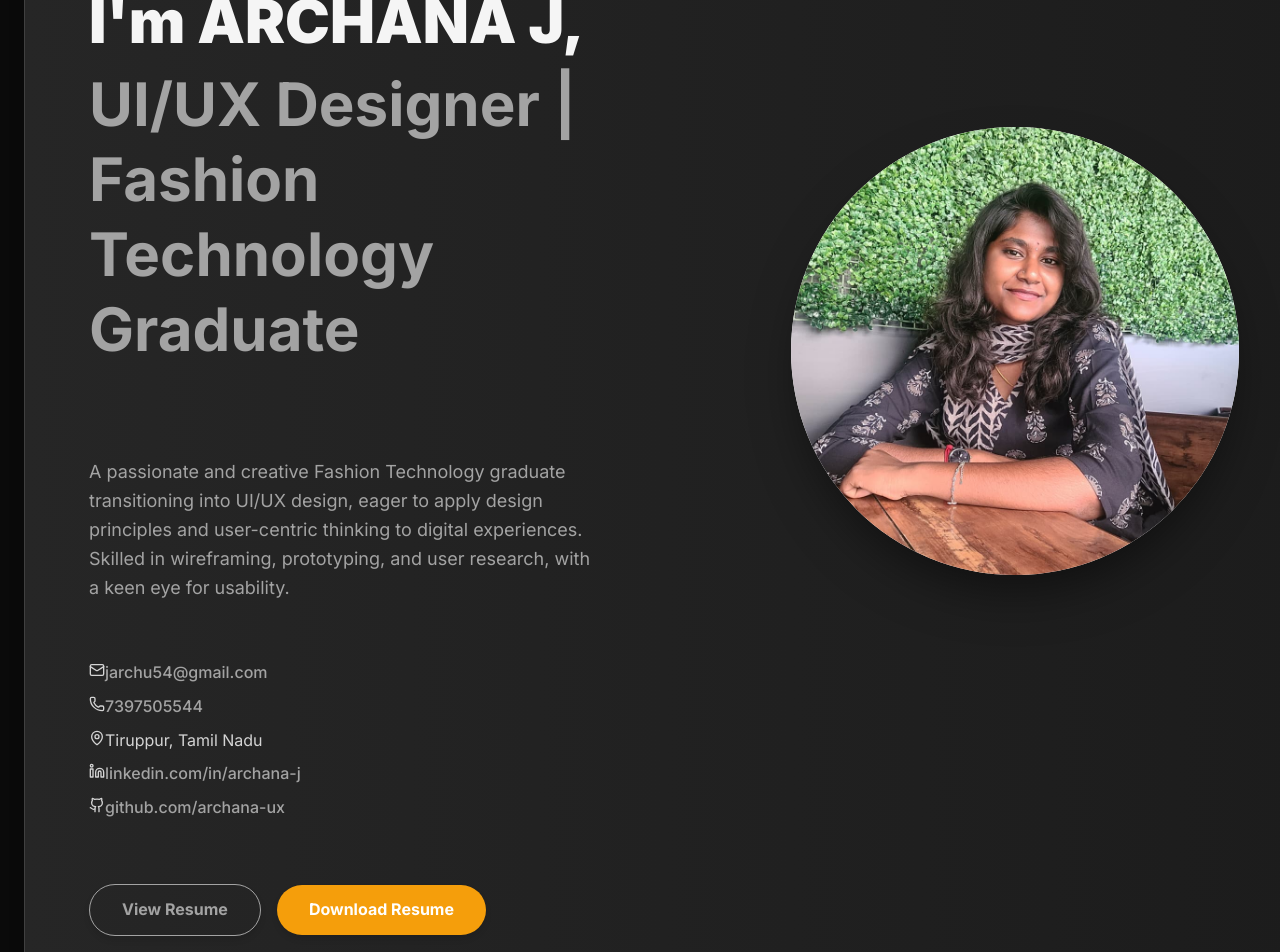
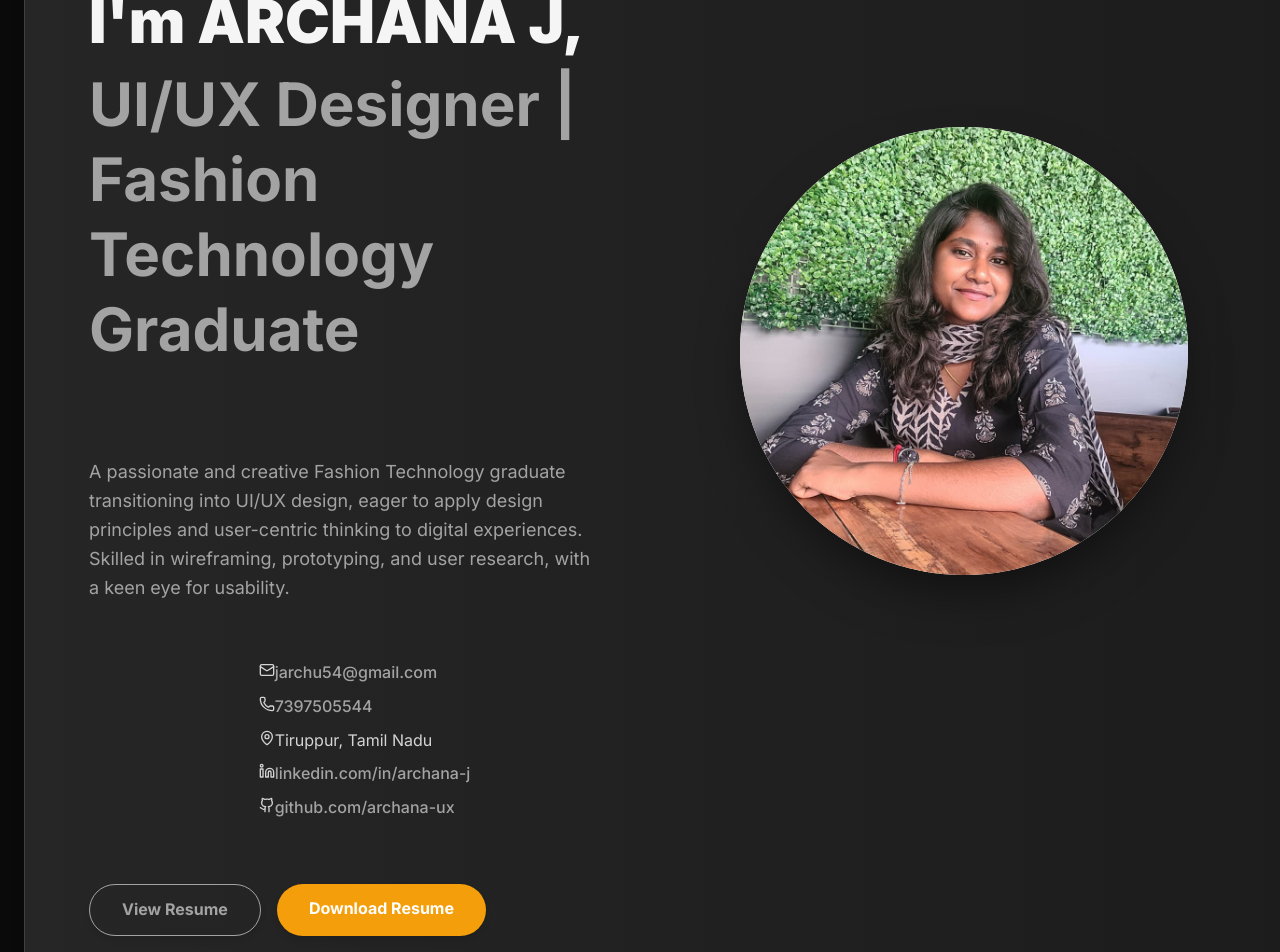
Before and after one commit to Achuprakash/Archana_portfolio, a React (Vite) app: page / in a window 1280 px wide. Shown: the part 280-1232 px from the top of the page. Built offline with nearby package versions, Linux system fonts and the light colour scheme.

Commit message:
Updated App.jsx with centering fixes.

```diff
--- a/src/App.css
+++ b/src/App.css
@@ -8,7 +8,9 @@ body {
     line-height: 1.6;
     -webkit-font-smoothing: antialiased;
     -moz-osx-font-smoothing: grayscale;
+    /* --- NEW: Prevents horizontal scroll on small screens --- */
     overflow-x: hidden;
+    min-width: 320px; /* Ensures minimum screen size support */
 }
 
 .portfolio-container {
@@ -30,7 +32,8 @@ body {
 
 @media (min-width: 768px) {
     .nav {
-    padding: 1rem 3rem;
+        /* Adjusted padding here to be consistent with the container max-width logic */
+        padding: 1rem;
     }
 }
 
@@ -40,6 +43,7 @@ body {
     justify-content: space-between;
     max-width: 80rem;
     margin: auto;
+    /* Removed padding here, relying on the .nav padding for spacing */
 }
 
 .nav-logo {
@@ -70,14 +74,15 @@ body {
 }
 
 .main-content {
-  /* Keep only the vertical padding (top and bottom) */
+    /* Vertical padding remains the same */
     padding-top: 6rem;
     padding-bottom: 3rem;
-  /* Remove horizontal padding and ensure it spans 100% of the viewport width */
     width: 100%;
 }
 
-/* --- UPDATED .container --- */
+/* ---------------------------------------------------------------------- */
+/* --- CORE RESPONSIVE CONTAINER FIX (CRITICAL) --- */
+/* ---------------------------------------------------------------------- */
 .container {
     /* Set a maximum width */
     max-width: 80rem;
@@ -85,7 +90,7 @@ body {
     margin-left: auto;
     margin-right: auto;
 
-  /* Add horizontal padding so content doesn't touch the edge on small screens */
+    /* ADDED: Standardize mobile padding - content should not touch the screen edge */
     padding-left: 1.5rem;
     padding-right: 1.5rem;
 
@@ -94,9 +99,16 @@ body {
     gap: 5rem;
 }
 
+
+/* ---------------------------------------------------------------------- */
+/* --- HERO SECTION RESPONSIVE FIXES --- */
+/* ---------------------------------------------------------------------- */
+
 .hero-section {
     position: relative;
-  padding: 2rem;
+    /* Adjusted padding to use the 1.5rem container padding implicitly */
+    padding-top: 2rem;
+    padding-bottom: 2rem;
     background: linear-gradient(to right, #262626, #1c1c1c);
     border-radius: 1.5rem;
     overflow: hidden;
@@ -106,6 +118,7 @@ body {
 
 @media (min-width: 768px) {
     .hero-section {
+        /* Restore larger padding for tablet/desktop */
         padding: 4rem;
     }
 }
@@ -114,10 +127,13 @@ body {
     display: grid;
     gap: 3rem;
     align-items: center;
+    /* NEW: Default to 1 column for mobile/tablet stacking */
+    grid-template-columns: 1fr;
 }
 
 @media (min-width: 1024px) {
     .hero-grid {
+        /* Desktop: 2 columns */
         grid-template-columns: repeat(2, 1fr);
     }
 }
@@ -133,8 +149,220 @@ body {
     font-size: 1.125rem;
     font-weight: 500;
 }
+
 /* ---------------------------------------------------------------------- */
-/* PROJECT CARD BANNER STYLING - SIMPLIFIED FOR FLEXIBILITY              */
+/* --- HERO TITLE SCALING FIX --- */
+/* ---------------------------------------------------------------------- */
+.hero-title {
+    /* NEW: Default size for small phones */
+    font-size: 2rem;
+    font-weight: 900;
+    line-height: 1.25;
+    color: #f5f5f5;
+}
+
+@media (min-width: 640px) {
+    .hero-title {
+        /* Tablet/Larger phone size */
+        font-size: 3rem;
+    }
+}
+
+@media (min-width: 768px) {
+    .hero-title {
+        /* Desktop size */
+        font-size: 3.75rem;
+    }
+}
+
+.hero-subtitle {
+    display: block;
+    margin-top: 0.5rem;
+    font-weight: 700;
+    color: #a3a3a3;
+}
+
+.hero-summary {
+    color: #a3a3a3;
+    font-size: 1.125rem;
+    line-height: 1.6;
+    max-width: 32rem;
+}
+
+/* ---------------------------------------------------------------------- */
+/* --- HERO ACTIONS (BUTTONS) RESPONSIVE FIX (CRITICAL) --- */
+/* ---------------------------------------------------------------------- */
+.hero-actions {
+    display: flex;
+    /* NEW: Stack buttons vertically by default */
+    flex-direction: column;
+    gap: 1rem;
+    padding-top: 1rem;
+}
+
+/* NEW: Force buttons to be full width when stacked */
+.hero-actions .btn {
+    width: 100%;
+    text-align: center;
+}
+
+@media (min-width: 640px) {
+    .hero-actions {
+        /* Resume horizontal layout on tablet/desktop */
+        flex-direction: row;
+    }
+    .hero-actions .btn {
+        /* Allow buttons to resume natural width */
+        width: auto;
+    }
+}
+
+.btn {
+    font-weight: 700;
+    padding: 0.75rem 2rem;
+    border-radius: 9999px;
+    box-shadow: 0 4px 6px rgba(0, 0, 0, 0.1);
+    transition: all 0.3s ease;
+}
+
+.btn-primary {
+    background-color: #f59e0b;
+    color: white;
+}
+
+.btn-primary:hover {
+    background-color: #d97706;
+}
+
+.btn-secondary {
+    background-color: transparent;
+    border: 1px solid #a3a3a3;
+    color: #a3a3a3;
+}
+
+.btn-secondary:hover {
+    border-color: white;
+    color: white;
+}
+
+.hero-image-container {
+    position: relative;
+    /* Center image horizontally on mobile/tablet */
+    display: flex;
+    justify-content: center;
+}
+
+@media (min-width: 1024px) {
+    .hero-image-container {
+        /* Align to the right on desktop grid */
+        justify-content: flex-end;
+    }
+}
+
+/* ---------------------------------------------------------------------- */
+/* --- HERO IMAGE SCALING FIX (CRITICAL) --- */
+/* ---------------------------------------------------------------------- */
+.hero-image-wrapper {
+    position: relative;
+    width: 100%;
+    /* NEW: Smaller max width for mobile */
+    max-width: 18rem;
+    aspect-ratio: 1 / 1;
+    background-color: white;
+    border-radius: 9999px;
+    overflow: hidden;
+    box-shadow: 0 25px 50px -12px rgba(0, 0, 0, 0.5);
+    /* NEW: Ensure it is centered within its flex container */
+    margin-left: auto;
+    margin-right: auto;
+}
+
+@media (min-width: 768px) {
+    .hero-image-wrapper {
+        /* Larger max size for tablet */
+        max-width: 24rem;
+    }
+}
+
+@media (min-width: 1024px) {
+    .hero-image-wrapper {
+        /* Original desktop size */
+        max-width: 28rem;
+    }
+}
+
+.hero-image {
+    position: absolute;
+    inset: 0;
+    width: 100%;
+    height: 100%;
+    object-fit: cover;
+}
+
+.experience-badge {
+    position: absolute;
+    bottom: 1rem;
+    right: 1rem;
+    padding: 1rem;
+    border-radius: 0.75rem;
+    background-color: rgba(38, 38, 38, 0.5);
+    backdrop-filter: blur(8px);
+    border: 1px solid #404040;
+    box-shadow: 0 20px 25px -5px rgba(0, 0, 0, 0.2);
+    text-align: center;
+}
+
+@media (min-width: 768px) {
+    .experience-badge {
+        bottom: 3rem;
+        right: 3rem;
+    }
+}
+
+.stars {
+    display: flex;
+    justify-content: center;
+    margin-bottom: 0.25rem;
+    color: #f59e0b;
+}
+
+.experience-text {
+    color: #a3a3a3;
+    font-size: 0.875rem;
+}
+
+.section {
+    display: flex;
+    flex-direction: column;
+    gap: 3rem;
+}
+
+.section-header {
+    text-align: center;
+}
+
+.section-title {
+    font-size: 2.25rem;
+    font-weight: 900;
+    color: #f5f5f5;
+}
+
+@media (min-width: 768px) {
+    .section-title {
+        font-size: 3rem;
+    }
+}
+
+.section-subtitle {
+    color: #a3a3a3;
+    margin-top: 1rem;
+    max-width: 48rem;
+    margin-left: auto;
+    margin-right: auto;
+}
+
+/* ---------------------------------------------------------------------- */
+/* PROJECT CARD BANNER STYLING - NO CHANGES NEEDED HERE, ALREADY RESPONSIVE */
 /* ---------------------------------------------------------------------- */
 
 /* Standard Project Card (Used for the non-banner type like Internship/Certification) */
@@ -231,7 +459,7 @@ body {
     opacity: 1;
 }
 
-/* Keep the projects-grid the same as it correctly handles 1, 1, and 2 columns */
+/* --- PROJECT GRID (ALREADY RESPONSIVE) --- */
 .projects-grid {
     display: grid;
     gap: 2rem;
@@ -245,184 +473,6 @@ body {
 }
 
 /* Tablet/Desktop: 2 Columns */
-@media (min-width: 1024px) {
-    .projects-grid {
-        grid-template-columns: repeat(2, 1fr);
-    }
-}
-
-.hero-title {
-  font-size: 2.25rem;
-  font-weight: 900;
-  line-height: 1.25;
-  color: #f5f5f5;
-}
-
-@media (min-width: 640px) {
-  .hero-title {
-    font-size: 3rem;
-  }
-}
-
-@media (min-width: 768px) {
-  .hero-title {
-    font-size: 3.75rem;
-  }
-}
-
-.hero-subtitle {
-  display: block;
-  margin-top: 0.5rem;
-  font-weight: 700;
-  color: #a3a3a3;
-}
-
-.hero-summary {
-  color: #a3a3a3;
-  font-size: 1.125rem;
-  line-height: 1.6;
-  max-width: 32rem;
-}
-
-.hero-actions {
-  display: flex;
-  align-items: center;
-  gap: 1rem;
-  padding-top: 1rem;
-}
-
-.btn {
-  font-weight: 700;
-  padding: 0.75rem 2rem;
-  border-radius: 9999px;
-  box-shadow: 0 4px 6px rgba(0, 0, 0, 0.1);
-  transition: all 0.3s ease;
-}
-
-.btn-primary {
-  background-color: #f59e0b;
-  color: white;
-}
-
-.btn-primary:hover {
-  background-color: #d97706;
-}
-
-.btn-secondary {
-  background-color: transparent;
-  border: 1px solid #a3a3a3;
-  color: #a3a3a3;
-}
-
-.btn-secondary:hover {
-  border-color: white;
-  color: white;
-}
-
-.hero-image-container {
-  position: relative;
-  display: flex;
-  justify-content: center;
-}
-
-@media (min-width: 1024px) {
-  .hero-image-container {
-    justify-content: flex-end;
-  }
-}
-
-.hero-image-wrapper {
-  position: relative;
-  width: 100%;
-  max-width: 28rem;
-  aspect-ratio: 1 / 1;
-  background-color: white;
-  border-radius: 9999px;
-  overflow: hidden;
-  box-shadow: 0 25px 50px -12px rgba(0, 0, 0, 0.5);
-}
-
-.hero-image {
-  position: absolute;
-  inset: 0;
-  width: 100%;
-  height: 100%;
-  object-fit: cover;
-}
-
-.experience-badge {
-  position: absolute;
-  bottom: 1rem;
-  right: 1rem;
-  padding: 1rem;
-  border-radius: 0.75rem;
-  background-color: rgba(38, 38, 38, 0.5);
-  backdrop-filter: blur(8px);
-  border: 1px solid #404040;
-  box-shadow: 0 20px 25px -5px rgba(0, 0, 0, 0.2);
-  text-align: center;
-}
-
-@media (min-width: 768px) {
-  .experience-badge {
-    bottom: 3rem;
-    right: 3rem;
-  }
-}
-
-.stars {
-  display: flex;
-  justify-content: center;
-  margin-bottom: 0.25rem;
-  color: #f59e0b;
-}
-
-.experience-text {
-  color: #a3a3a3;
-  font-size: 0.875rem;
-}
-
-.section {
-  display: flex;
-  flex-direction: column;
-  gap: 3rem;
-}
-
-.section-header {
-  text-align: center;
-}
-
-.section-title {
-  font-size: 2.25rem;
-  font-weight: 900;
-  color: #f5f5f5;
-}
-
-@media (min-width: 768px) {
-  .section-title {
-    font-size: 3rem;
-  }
-}
-
-.section-subtitle {
-  color: #a3a3a3;
-  margin-top: 1rem;
-  max-width: 48rem;
-  margin-left: auto;
-  margin-right: auto;
-}
-
-.projects-grid {
-  display: grid;
-  gap: 2rem;
-}
-
-@media (min-width: 640px) {
-  .projects-grid {
-    grid-template-columns: repeat(1, 1fr);
-  }
-}
-
 @media (min-width: 1024px) {
     .projects-grid {
         grid-template-columns: repeat(2, 1fr);
@@ -512,12 +562,19 @@ body {
     margin-bottom: 2rem;
 }
 
+/* ---------------------------------------------------------------------- */
+/* CONTACT LINKS - NEW: Ensure vertical stacking for mobile */
+/* ---------------------------------------------------------------------- */
 .contact-links {
     display: flex;
     flex-direction: column;
     gap: 0.5rem;
     margin-top: 1rem;
     text-align: left;
+    /* NEW: Center the contact link block on mobile */
+    max-width: 20rem;
+    margin-left: auto;
+    margin-right: auto;
 }
 
 .contact-links a {
@@ -563,11 +620,25 @@ body {
 }
 
 .skills-grid {
+    /* NEW: Add more columns for tablet/desktop */
     display: grid;
+    grid-template-columns: repeat(1, 1fr); /* Mobile: 1 column */
     gap: 1.5rem;
     margin-top: 2rem;
     overflow: hidden;
     transition: max-height 0.5s ease-in-out;
+}
+
+@media (min-width: 768px) {
+    .skills-grid {
+        grid-template-columns: repeat(2, 1fr); /* Tablet: 2 columns */
+    }
+}
+
+@media (min-width: 1024px) {
+    .skills-grid {
+        grid-template-columns: repeat(3, 1fr); /* Desktop: 3 columns */
+    }
 }
 
 .skills-grid.collapsed {
```
Lines whose indentation alone changed are shown as unchanged.
